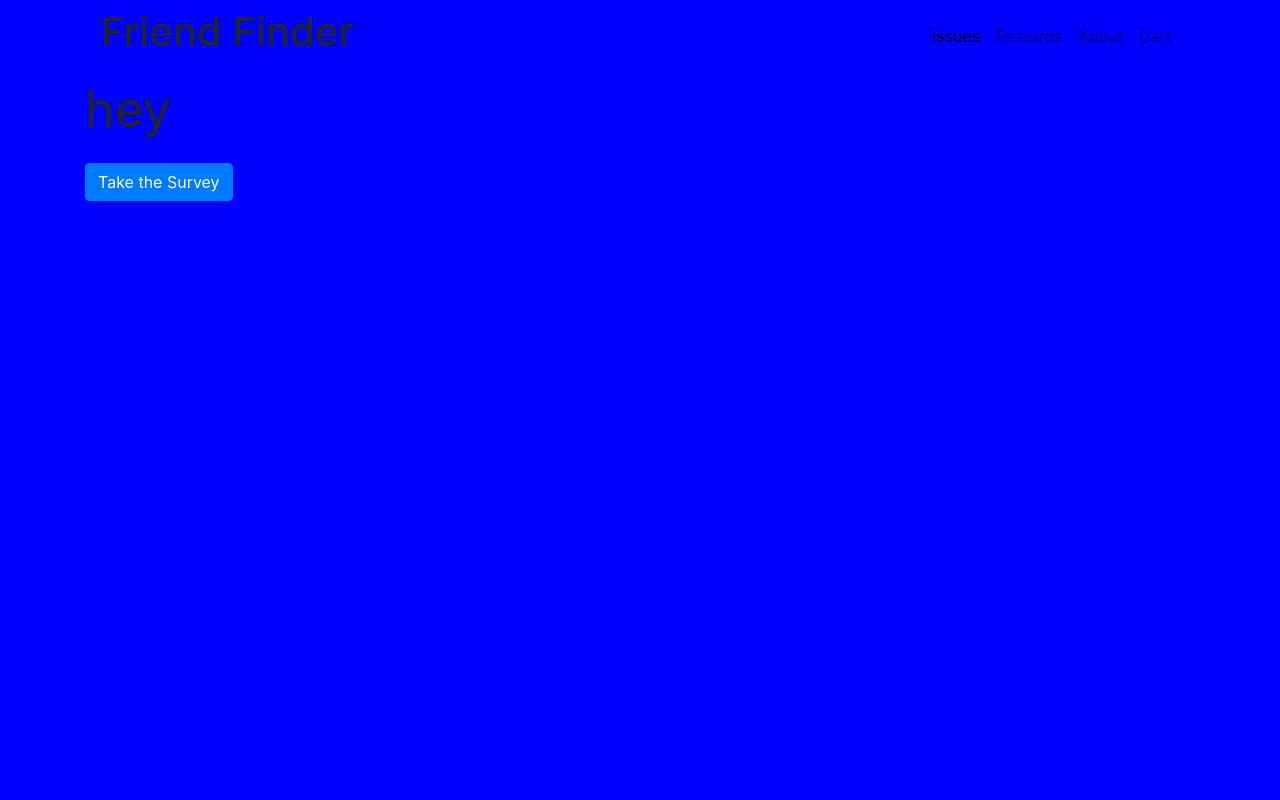
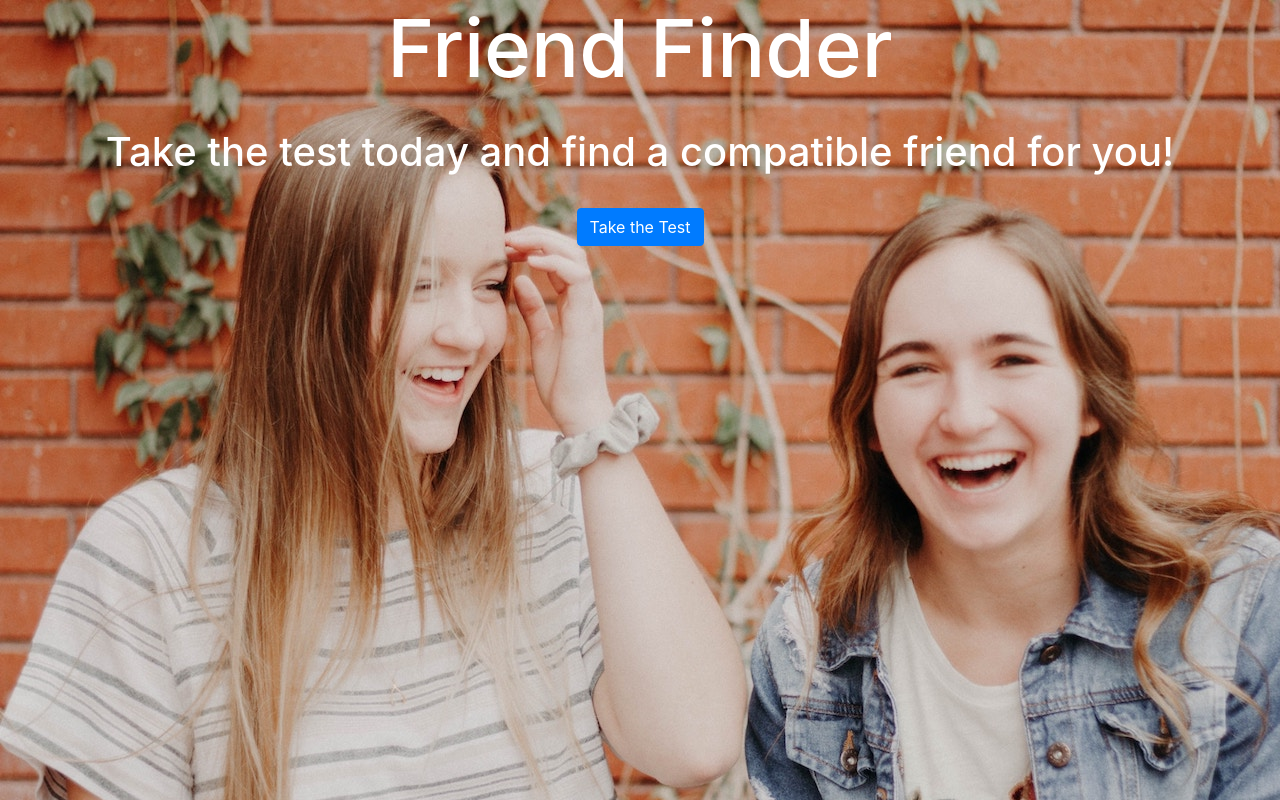
Before and after one commit to louisboehling/FriendFinder, a plain HTML site: page app/public/index.html in a window 1280 px wide. Drawn offline with nearby package versions, Linux system fonts and the light colour scheme.

Commit message:
css update

```diff
--- a/app/public/css/home.css
+++ b/app/public/css/home.css
@@ -1,7 +1,14 @@
 body {
-    background: blue;
+    background: url("../pics/friends.jpg");
+
 }
 
-p {
-    font-size: 50px;
+h1 {
+    font-size: 80px;
+    color: white;
 }
+
+h3 {
+    font-size: 40px;
+    color: white;
+}
--- a/app/public/index.html
+++ b/app/public/index.html
@@ -18,38 +18,12 @@
 
 <div class = "container">
 
-<!-- Nav bar -->
-<nav class="navbar navbar-expand-lg navbar-light">
-        <div class="name">
-          <h1>Friend Finder</h1>
-        </div>
-      <button class="navbar-toggler" type="button" data-toggle="collapse" data-target="#navbarNav" aria-controls="navbarNav" aria-expanded="false" aria-label="Toggle navigation">
-        <span class="navbar-toggler-icon"></span>
-      </button>
-      <div class="collapse navbar-collapse justify-content-end" id="navbarNav">
-        <ul class="navbar-nav">
-          <li class="nav-item active">
-            <a class="nav-link" href="">Issues<span class="sr-only">(current)</span></a>
-          </li>
-          <li class="nav-item">
-            <a class="nav-link" href="">Features</a>
-          </li>
-          <li class="nav-item">
-            <a class="nav-link" href="">About</a>
-          </li>
-          <li class="nav-item">
-              <a class="nav-link" href="">Cart</a>
-            </li>
-        </ul>
-      </div>
-    </nav>
+    <main>
 
-
-
-    <main>
-        <p>hey</p>
-
-            <a class="btn btn-primary" href="/survey" role="button">Take the Survey</a>
+            <center>
+              <h1>Friend Finder</h1><br>
+              <h3>Take the test today and find a compatible friend for you!</h3><br>
+              <a class="btn btn-primary" href="/survey" role="button">Take the Test</a></center>
 
     </main>
 
```
Also changed, not shown: app/public/survey.html (+5 -1 lines), app/public/pics/friends.jpg (added), 5 other files.
